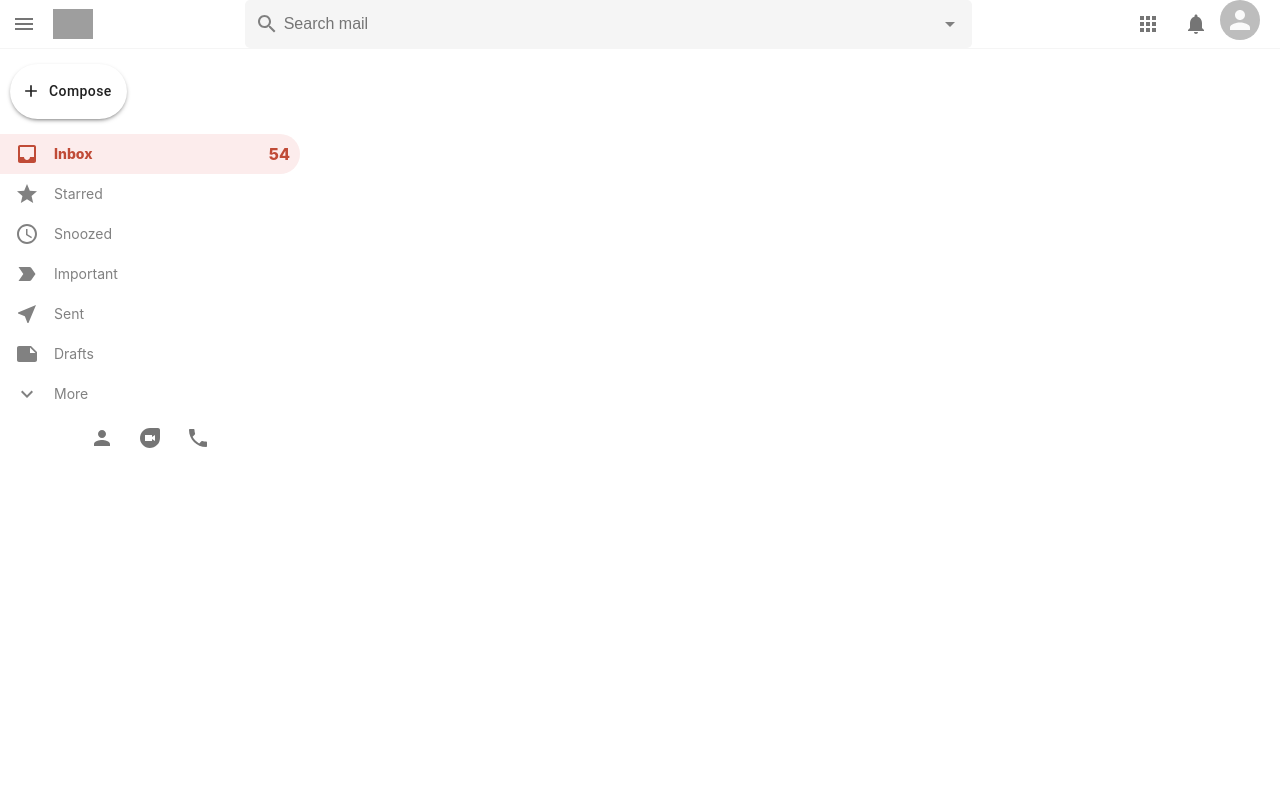
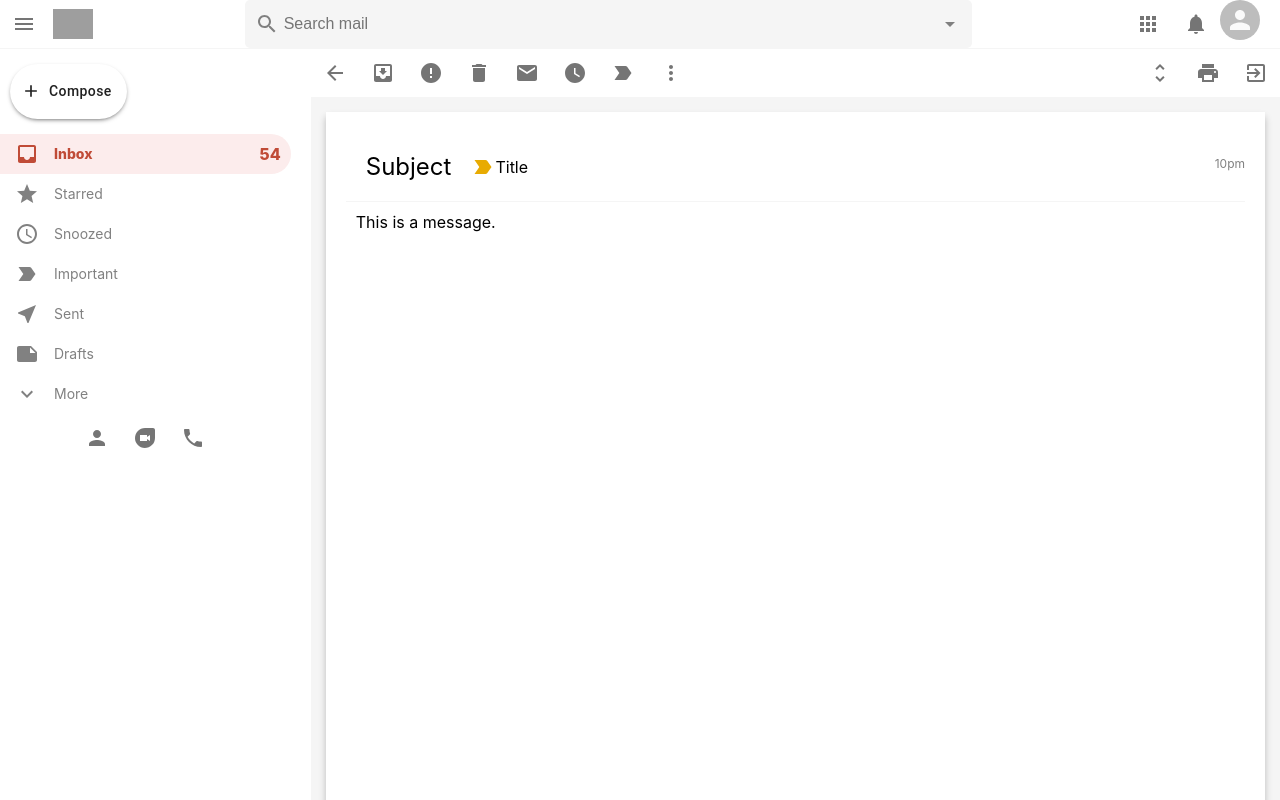
Before and after one commit to EinsVision/GMail-clone, a React (Create React App) app in the folder gmail-clone/: page /mail in a window 1280 px wide. Shown: the top 800 px of the page. Built offline with nearby package versions, Linux system fonts and the light colour scheme; grey boxes are pictures that could not be loaded.

Commit message:
Sending Email

```diff
--- a/gmail-clone/src/App.js
+++ b/gmail-clone/src/App.js
@@ -11,6 +11,7 @@
 
 import Mail from './Mail';
 import EmailList from './EmailList';
+import SendMail from './SendMail';
 
 
 function App() {
@@ -32,6 +33,8 @@
 
           </Switch>
         </div>
+
+        <SendMail />
       </div>
     </Router>
   );
--- a/gmail-clone/src/Mail.css
+++ b/gmail-clone/src/Mail.css
@@ -0,0 +1,56 @@
+.mail{
+  flex:1;
+  background-color: whitesmoke;
+}
+
+.mail__tools{
+  display: flex;
+  justify-content: space-between;
+  background-color: white;
+}
+
+.mail__toolsLeft{
+  display: flex;
+}
+
+.mail__body{
+  display: flex;
+  flex-direction: column;
+  margin: 15px;
+  background-color: white;
+  padding:20px;
+  height: 100vh;
+  box-shadow: 0px 5px 7px 0px rgba(0,0,0,0.24);
+}
+
+.mail__bodyHeader{
+  display: flex;
+  align-items: center;
+  border-bottom: 1px solid whitesmoke;
+  padding: 20px;
+  position: relative;
+}
+
+.mail__bodyHeader > h2{
+  font-weight: 400;
+  margin-right: 20px;
+}
+
+.mail__important{
+  color: #e8ab02 !important;
+}
+
+.mail__message > p{
+  padding: 10px;
+  margin-right: 20px;
+  overflow-wrap: break-word;
+}
+
+
+.mail__time{
+  position: absolute;
+  top: 24px;
+  right: 0;
+  font-size: 12px;
+  color: gray;
+}
--- a/gmail-clone/src/Mail.js
+++ b/gmail-clone/src/Mail.js
@@ -1,10 +1,90 @@
+import { IconButton } from '@material-ui/core';
 import React from 'react';
-import './Mail.css'
+import './Mail.css';
+import ArrowBackIcon from '@material-ui/icons/ArrowBack';
+import MoveToInboxIcon from '@material-ui/icons/MoveToInbox';
+import ErrorIcon from '@material-ui/icons/Error';
+import DeleteIcon from '@material-ui/icons/Delete';
+import EmailIcon from '@material-ui/icons/Email';
+import WatchLaterIcon from '@material-ui/icons/WatchLater';
+import LabelImportantIcon from '@material-ui/icons/LabelImportant';
+import MoreVertIcon from '@material-ui/icons/MoreVert';
+import { useHistory } from 'react-router-dom';
+import UnfoldMoreIcon from '@material-ui/icons/UnfoldMore';
+import PrintIcon from '@material-ui/icons/Print';
+import ExitToAppIcon from '@material-ui/icons/ExitToApp';
 
 function Mail() {
+
+  const history = useHistory();
+
   return (
     <div className='mail'>
+      <div className='mail__tools'>
+        <div className='mail__toolsLeft'>
+          <IconButton onClick={()=>history.push('/')}>
+            <ArrowBackIcon />
+          </IconButton>
 
+          <IconButton>
+            <MoveToInboxIcon />
+          </IconButton>
+
+          <IconButton>
+            <ErrorIcon />
+          </IconButton>
+
+          <IconButton>
+            <DeleteIcon />
+          </IconButton>
+
+          <IconButton>
+            <EmailIcon />
+          </IconButton>
+
+          <IconButton>
+            <WatchLaterIcon />
+          </IconButton>
+
+          <IconButton>
+            <LabelImportantIcon />
+          </IconButton>
+
+          <IconButton>
+            <MoreVertIcon />
+          </IconButton>
+
+        </div>
+
+        <div className='mail__toolsRight'>
+          <IconButton>
+            <UnfoldMoreIcon />
+          </IconButton>
+
+          <IconButton>
+            <PrintIcon />
+          </IconButton>
+
+          <IconButton>
+            <ExitToAppIcon />
+          </IconButton>
+        </div>
+      </div>
+
+      <div className='mail__body'>
+        <div className='mail__bodyHeader'>
+          <h2>Subject </h2>
+          <LabelImportantIcon className='mail__important'/>
+          <p>Title</p>
+          <p className='mail__time'>10pm</p>
+        </div>
+
+        <div className='mail__message'>
+          <p>
+            This is a message.
+          </p>
+        </div>
+      </div>
     </div>
   )
 }
--- /dev/null
+++ b/gmail-clone/src/SendMail.js
@@ -0,0 +1,27 @@
+import React from 'react';
+import './SendMail.css';
+import CloseIcon from '@material-ui/icons/Close';
+import { Button } from '@material-ui/core';
+
+function SendMail() {
+  return (
+    <div className='sendMail'>
+      <div className='sendMail__header'>
+        <h3>New Message</h3>
+        <CloseIcon className='sendMail__close'/>
+      </div>
+
+      <form>
+        <input type='text'/>
+        <input type='text'/>
+        <input type='text'/>
+
+        <div className='sendMail__options'>
+          <Button>Send</Button>
+        </div>
+      </form>
+    </div>
+  )
+}
+
+export default SendMail
--- a/gmail-clone/src/app/store.js
+++ b/gmail-clone/src/app/store.js
@@ -1,8 +1,8 @@
 import { configureStore } from '@reduxjs/toolkit';
-import counterReducer from '../features/counterSlice';
+import mailReducer from '../features/mailSlice';
 
 export default configureStore({
   reducer: {
-    counter: counterReducer,
+    mail: mailReducer, // 바꿔야 한다.
   },
 });
--- a/gmail-clone/src/features/counterSlice.js
+++ /dev/null
@@ -1,42 +0,0 @@
-import { createSlice } from '@reduxjs/toolkit';
-
-export const counterSlice = createSlice({
-  name: 'counter',
-  initialState: {
-    value: 0,
-  },
-  reducers: {
-    increment: state => {
-      // Redux Toolkit allows us to write "mutating" logic in reducers. It
-      // doesn't actually mutate the state because it uses the Immer library,
-      // which detects changes to a "draft state" and produces a brand new
-      // immutable state based off those changes
-      state.value += 1;
-    },
-    decrement: state => {
-      state.value -= 1;
-    },
-    incrementByAmount: (state, action) => {
-      state.value += action.payload;
-    },
-  },
-});
-
-export const { increment, decrement, incrementByAmount } = counterSlice.actions;
-
-// The function below is called a thunk and allows us to perform async logic. It
-// can be dispatched like a regular action: `dispatch(incrementAsync(10))`. This
-// will call the thunk with the `dispatch` function as the first argument. Async
-// code can then be executed and other actions can be dispatched
-export const incrementAsync = amount => dispatch => {
-  setTimeout(() => {
-    dispatch(incrementByAmount(amount));
-  }, 1000);
-};
-
-// The function below is called a selector and allows us to select a value from
-// the state. Selectors can also be defined inline where they're used instead of
-// in the slice file. For example: `useSelector((state) => state.counter.value)`
-export const selectCount = state => state.counter.value;
-
-export default counterSlice.reducer;
--- /dev/null
+++ b/gmail-clone/src/features/mailSlice.js
@@ -0,0 +1,22 @@
+import { createSlice } from '@reduxjs/toolkit';
+
+export const mailSlice = createSlice({
+  name: 'mail',
+  initialState: {
+    sendMessageIsOpen: false,
+  },
+  reducers: {
+    openSendMessage: state => {
+      state.sendMessageIsOpen = true;
+    },
+    closeSendMessage: state => {
+      state.sendMessageIsOpen = false;
+    },
+  },
+});
+
+export const { openSendMessage, closeSendMessage } = mailSlice.actions;
+
+export const selectSendMessageIsOpen = state => state.mail.sendMessageIsOpen;
+
+export default mailSlice.reducer;
```
Also changed, not shown: gmail-clone/src/SendMail.css (added).
